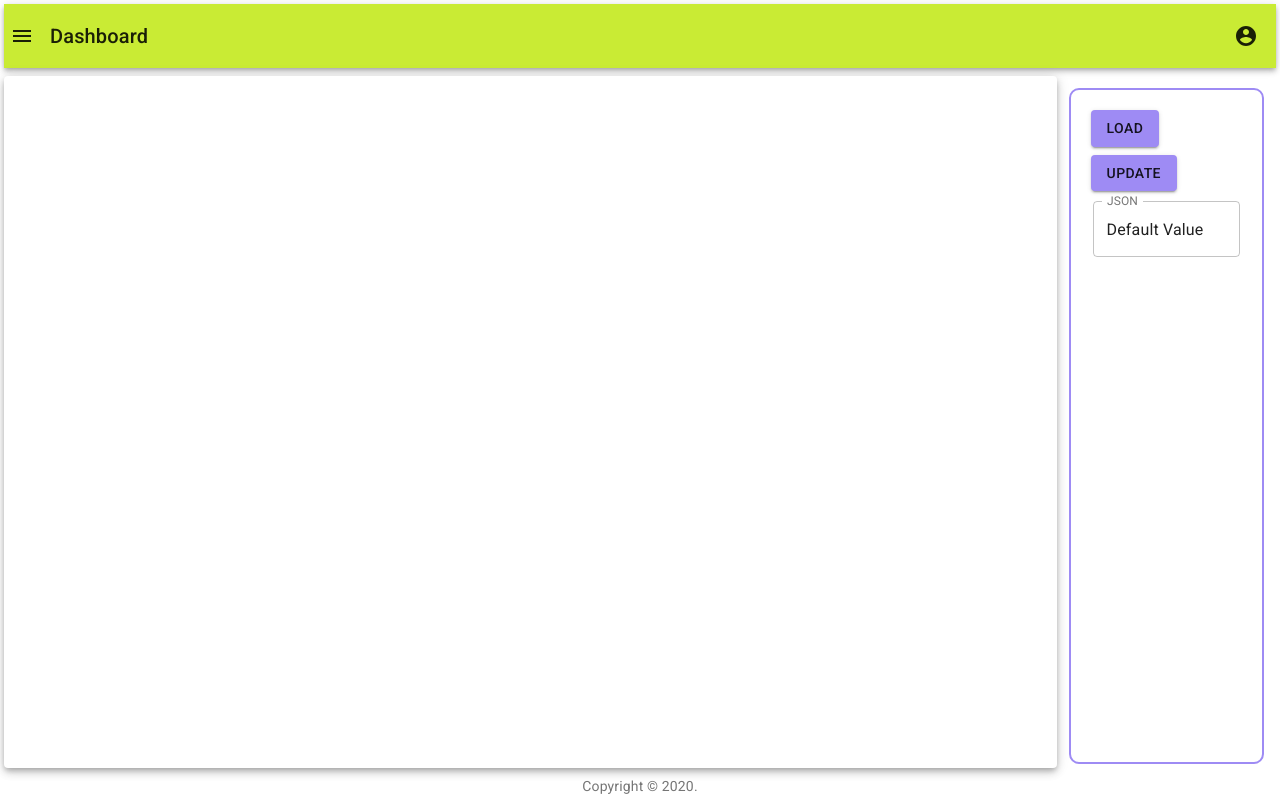
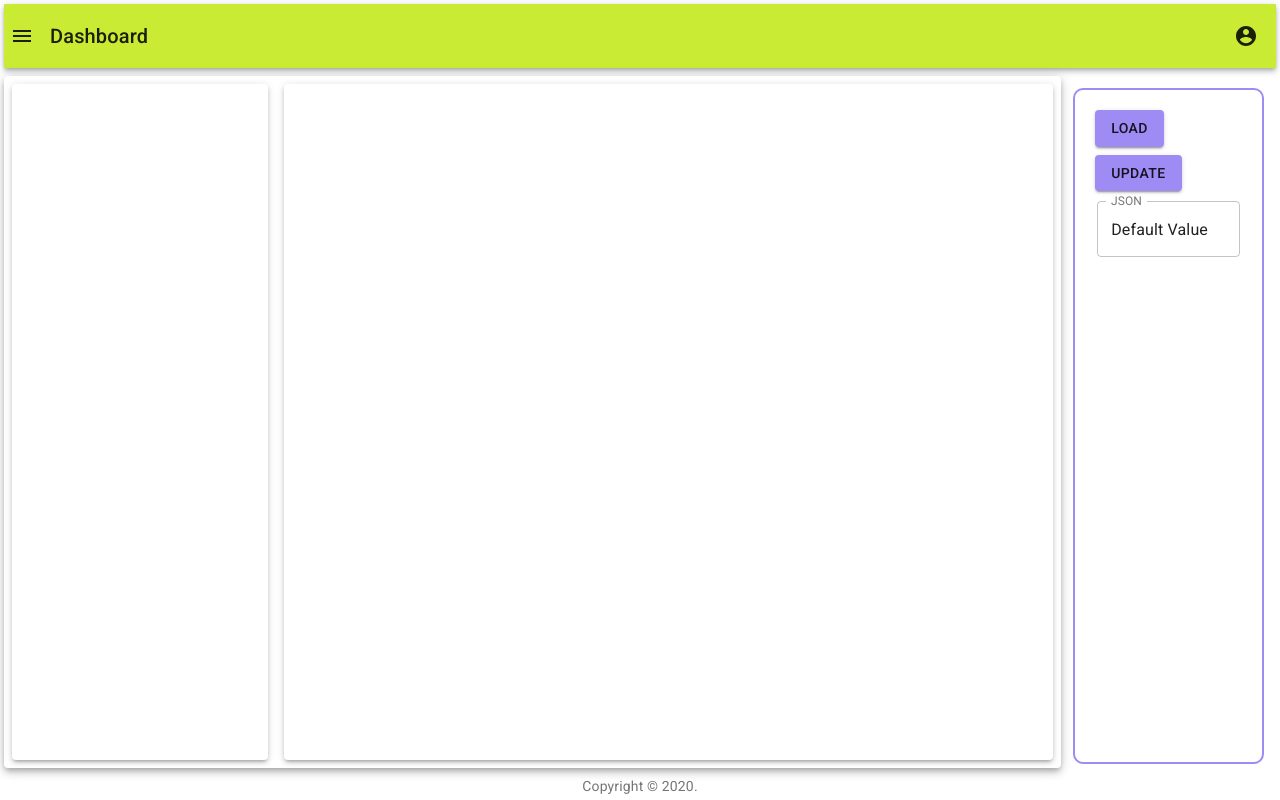
Before and after one commit to magak/reactappbuild, a React (Create React App) app in the folder iridaclientapp/: page / in a window 1280 px wide. Built offline with nearby package versions, Linux system fonts and the light colour scheme; the HTML template or start-up script is replaced by a standard one.

Commit message:
Dashboard division

```diff
--- a/iridaclientapp/package.json
+++ b/iridaclientapp/package.json
@@ -15,6 +15,9 @@
     "react": "^16.13.1",
     "react-dom": "^16.13.1",
     "react-scripts": "3.4.1",
+    "react-split": "^2.0.9",
+    "react-split-pane": "^0.1.91",
+    "split.js": "^1.6.1",
     "typeface-roboto": "0.0.75",
     "typescript": "^3.7.5"
   },
--- a/iridaclientapp/src/core/components/Dashboard.tsx
+++ b/iridaclientapp/src/core/components/Dashboard.tsx
@@ -1,8 +1,57 @@
 import React from 'react';
+import { createStyles, makeStyles, Theme } from '@material-ui/core/styles';
 import Paper from '@material-ui/core/Paper';
+import Box from '@material-ui/core/Box';
+// import RootRef from '@material-ui/core/RootRef';
+
+const useStyles = makeStyles((theme: Theme) =>
+  createStyles({
+    rootPaper: {
+        width: '100%',
+        height: '100%',
+        position: 'relative'
+    },
+    playersPaper: {
+
+    },
+    teamsPaper: {
+
+    },
+    rootBox: {
+      display: 'flex',
+      flexDirection: 'row',
+      width: '100%',
+      height: '100%',
+    },
+    playersBox: {
+      flexGrow: 1,
+      margin: theme.spacing(4)
+    },
+    teamsBox: {
+      flexGrow: 3,
+      margin: theme.spacing(4)
+    }
+  }));
 
 export default function Dashboard() {
+    const classes = useStyles();
+
     return (
-        <Paper style={{height: '100%', width: '100%'}} elevation={5} />
+        <Paper className={classes.rootPaper} elevation={5} >
+          <Box className={classes.rootBox}>
+            <Box className={classes.playersBox}>
+              <Paper className={classes.rootPaper} elevation={3} >
+
+              </Paper>
+            </Box>
+            <Box className={classes.teamsBox}>
+              <Paper className={classes.rootPaper} elevation={3} >
+
+              </Paper>
+            </Box>
+          </Box>
+        </Paper>
     );
+
+
 }
```
Also changed, not shown: 1 other file (tests, documents, lock files or other folders).
